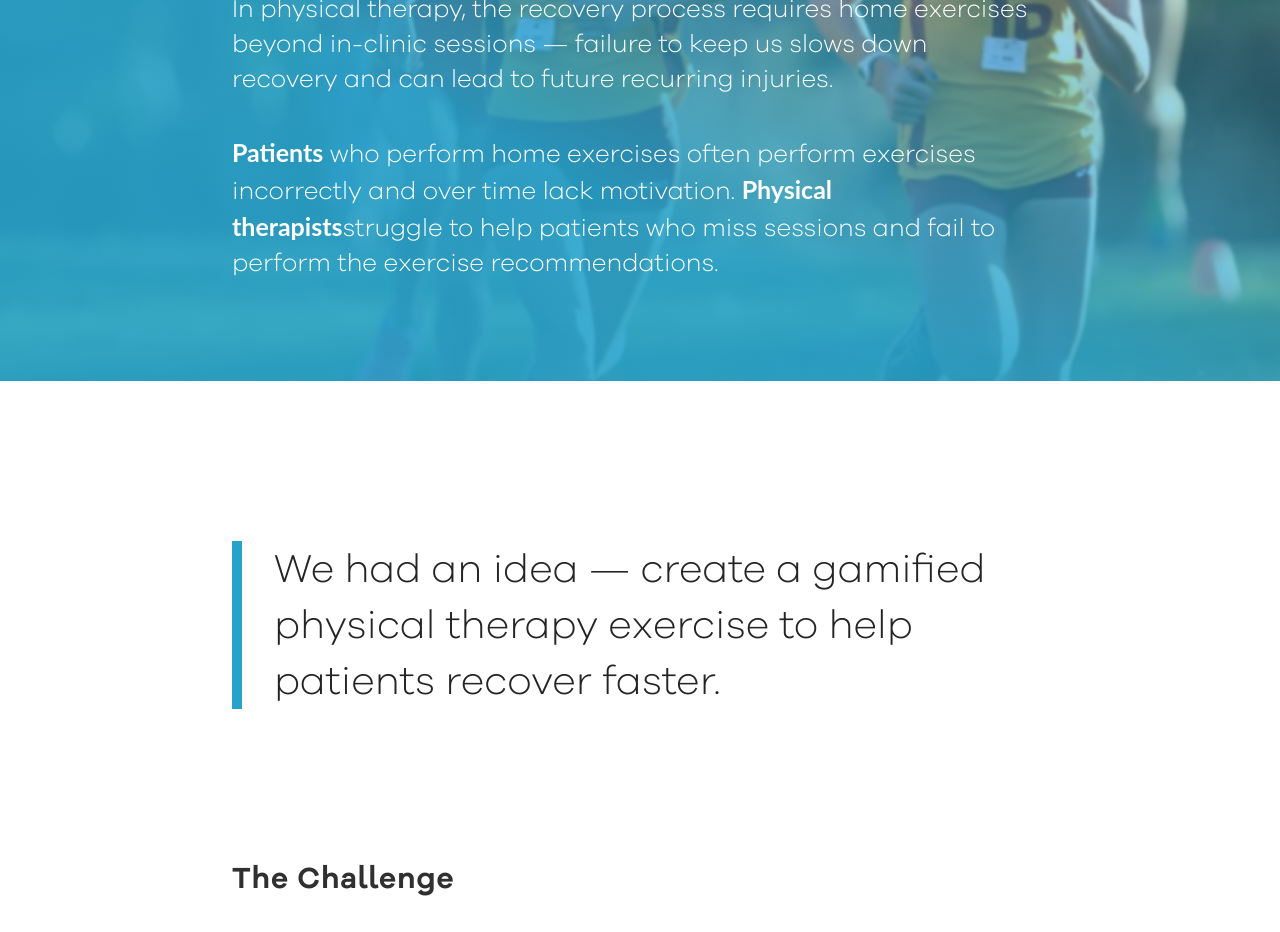
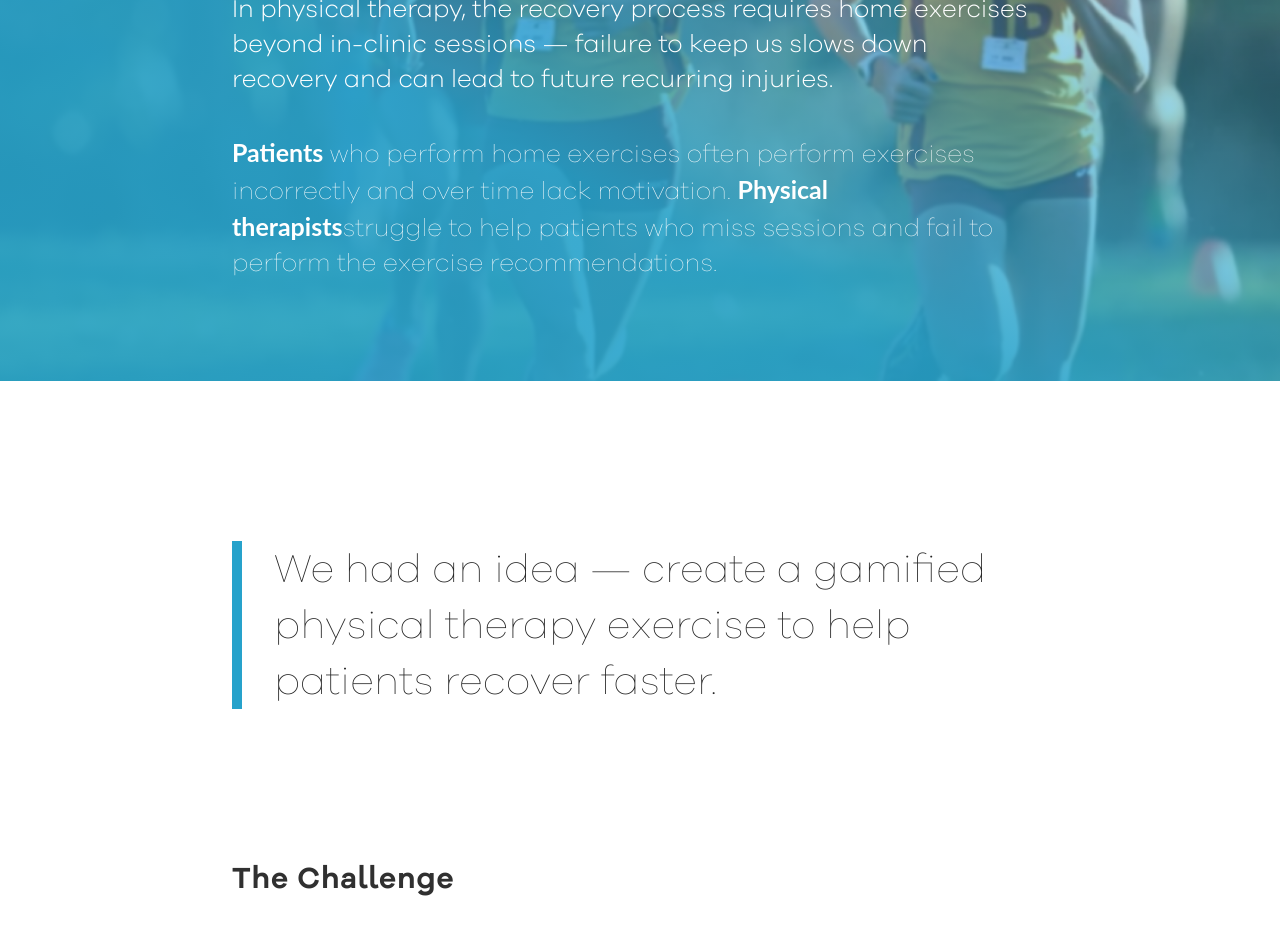
Before and after one commit to MussadiqKhan/rebeccas-site, a React (Create React App) app: page /clynx in a window 1280 px wide. Shown: the part 2980-3912 px from the top of the page. Built offline with nearby package versions, Linux system fonts and the light colour scheme.

Commit message:
styles updated

```diff
--- a/src/App.css
+++ b/src/App.css
@@ -1,7 +1,7 @@
 @font-face {
-  src: url(./Font/GalanoGrotesque-ExtraLight.ttf);
   src: url(./Font/GalanoGrotesque-Thin.ttf);
   font-family: "Galano Grotesque";
+  font-weight: 100;
 }
 @font-face {
   src: url(./Font/GalanoGrotesqueAlt-SemiBold.ttf);
--- a/src/components/clynx.js
+++ b/src/components/clynx.js
@@ -259,7 +259,7 @@ const Clynx = () => {
                 fontSize: "25px",
                 lineHeight: "140%",
                 fontFamily: "Galano Grotesque",
-                fontWeight: "200",
+                fontWeight: "100",
                 fontStyle: "normal",
               }}
             >
@@ -282,7 +282,7 @@ const Clynx = () => {
               color: "#242424",
               fontSize: "40px",
               fontFamily: "Galano Grotesque",
-              fontWeight: "300",
+              fontWeight: "100",
               lineHeight: "140%",
             }}
           >
```
